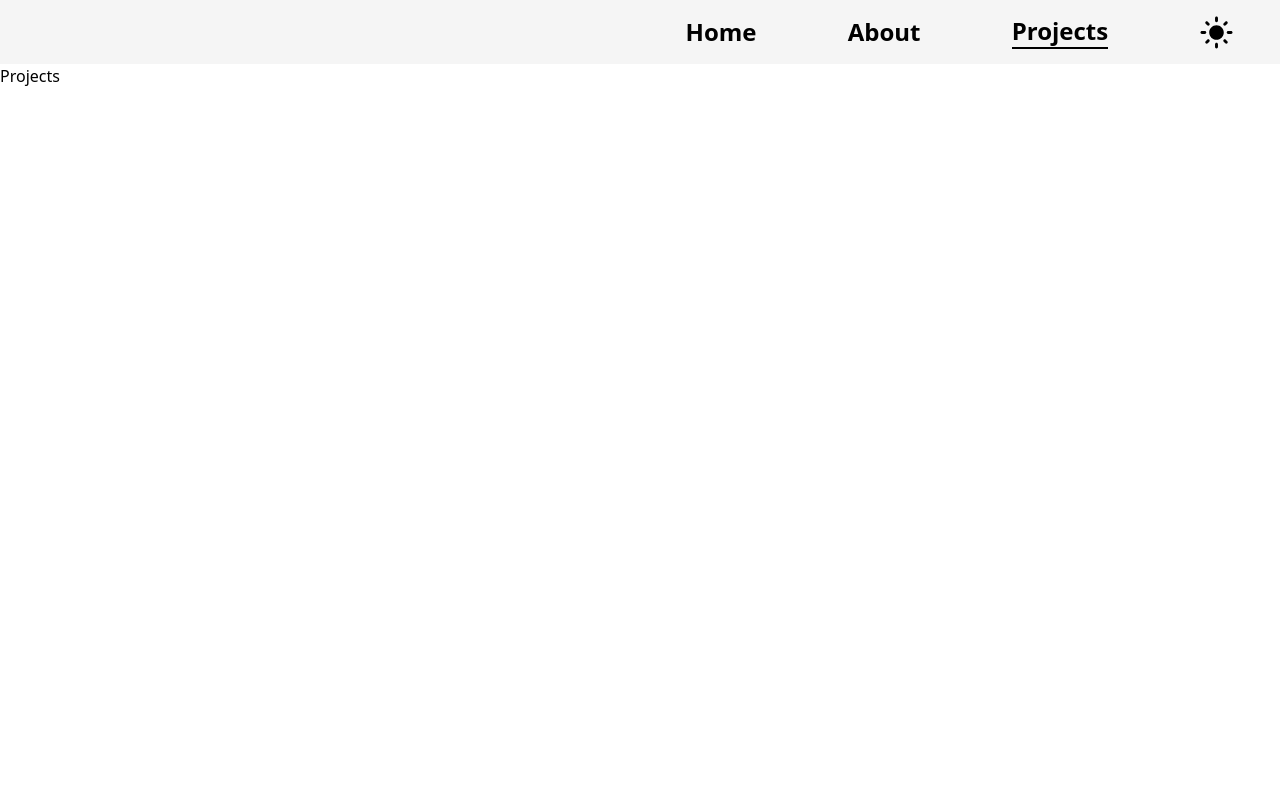
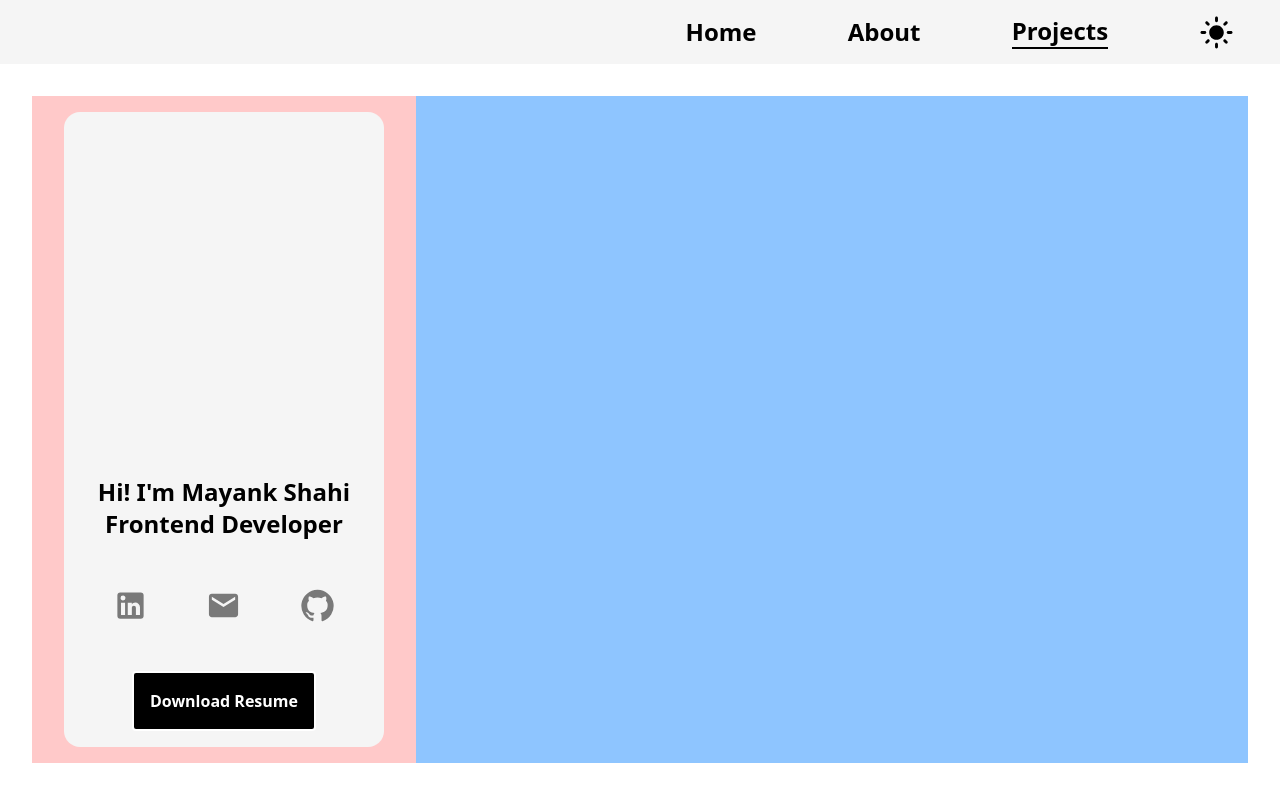
Before and after one commit to shahimayank10/Portfolio, a React (Vite) app: page /projects in a window 1280 px wide. Built offline with nearby package versions, Linux system fonts and the light colour scheme.

Commit message:
basic structure of Project section

```diff
--- a/src/Components/Projects.jsx
+++ b/src/Components/Projects.jsx
@@ -1,9 +1,20 @@
 import React from 'react'
+import Cardinfo from './Cardinfo'
 
 const Projects = () => {
   return (
-    <div>
-      Projects
+    <div className=' w-full h-auto p-8 '>
+            <div id='project' className=' h-auto rounded sm:flex sm:flex-col md:flex md:flex-row '>
+
+                  <div id='left' className='px-8 bg-red-200 py-4 w-auto'>
+                    <Cardinfo/>
+                  </div>
+
+                  <div id='right' className='w-full bg-blue-300 h-auto text-xl flex flex-col gap-4 font-bold p-4 '>
+
+                  </div>
+
+            </div>
     </div>
   )
 }
--- a/src/utils/Routing.jsx
+++ b/src/utils/Routing.jsx
@@ -2,7 +2,6 @@ import React from 'react'
 import { Route ,Routes} from 'react-router-dom'
 import Home from '../Components/Home'
 import About from '../Components/About'
-import Skills from '../Components/Skills'
 import Projects from '../Components/Projects'
 
 const Routing = () => {
@@ -11,7 +10,6 @@ const Routing = () => {
       <Routes>
         <Route path='/' element={<Home/>}></Route>
         <Route path='/about' element={<About/>}></Route>
-        <Route path='/skills' element={<Skills/>}></Route>
         <Route path='/projects' element={<Projects/>}></Route>
       </Routes>
     </div>
```
